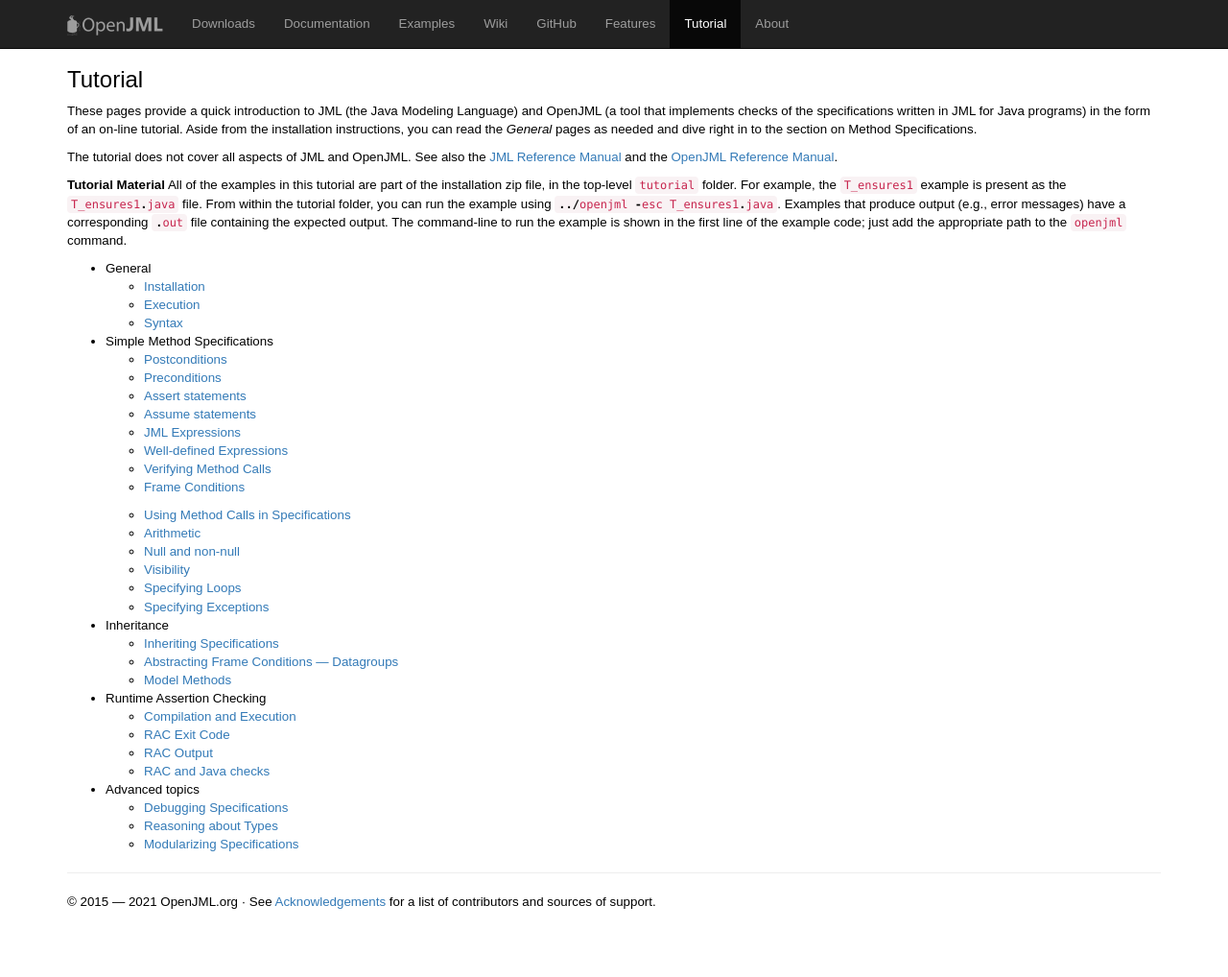
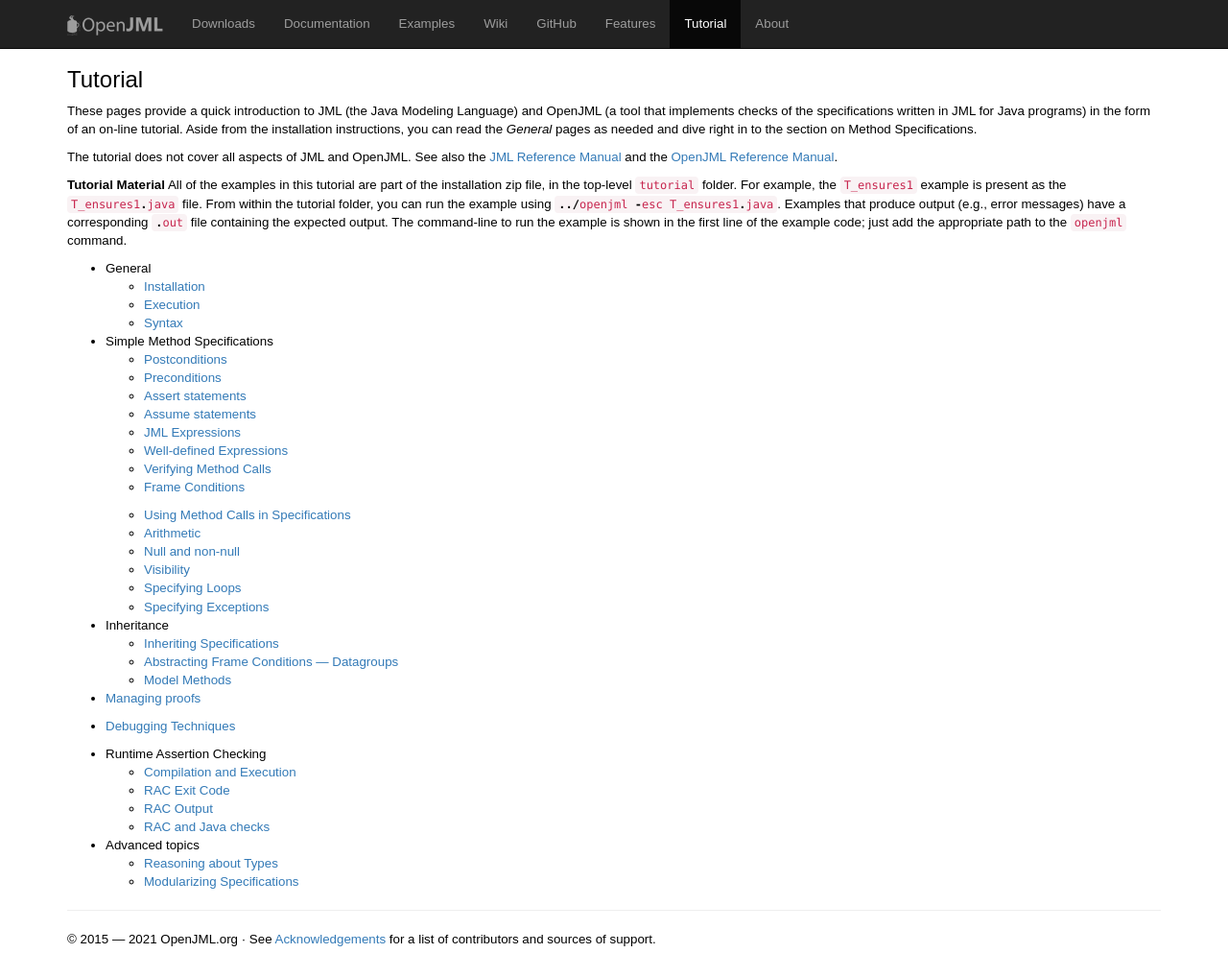
Before and after one commit to OpenJML/openjml.github.io, a Jekyll site: the page built from tutorial/index.md, in a window 1280 px wide and 1018 px high. Shown: the whole window at 96% size. Built offline with Jekyll 4.4.1, drawn with Linux system fonts in a browser that asks for light colours; our own code applies the rules of GitHub Pages for plain Markdown files.

Commit message:
More tutorial writing

```diff
--- a/tutorial/index.md
+++ b/tutorial/index.md
@@ -46,6 +46,10 @@
   * [Abstracting Frame Conditions --- Datagroups](Datagroups)
   * [Model Methods](ModelMethods)
 
+* [Managing proofs](ManagingProofs)
+
+* [Debugging Techniques](Debugging)
+
 * Runtime Assertion Checking
   * [Compilation and Execution](RACCompilation)
   * [RAC Exit Code](RACExit)
@@ -53,7 +57,6 @@
   * [RAC and Java checks](RACJavaChecks)
 
 * Advanced topics
-  * [Debugging Specifications](Debugging)
   * [Reasoning about Types](TYPE)
   * [Modularizing Specifications](SpecificationCases)
 
```
Also changed, not shown: 3 other files.
